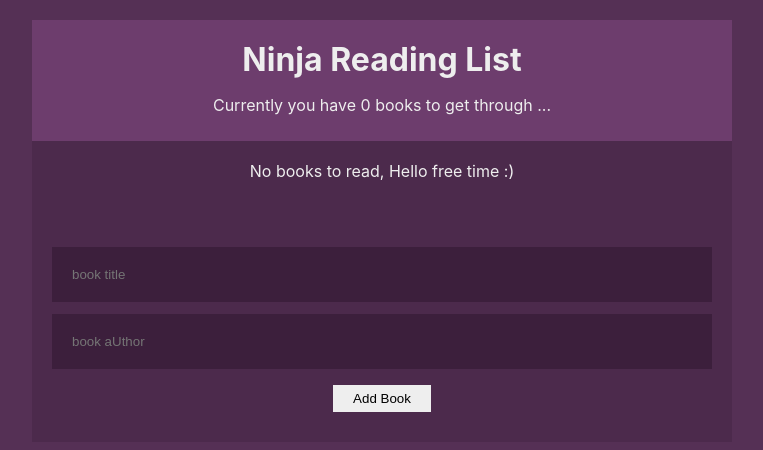
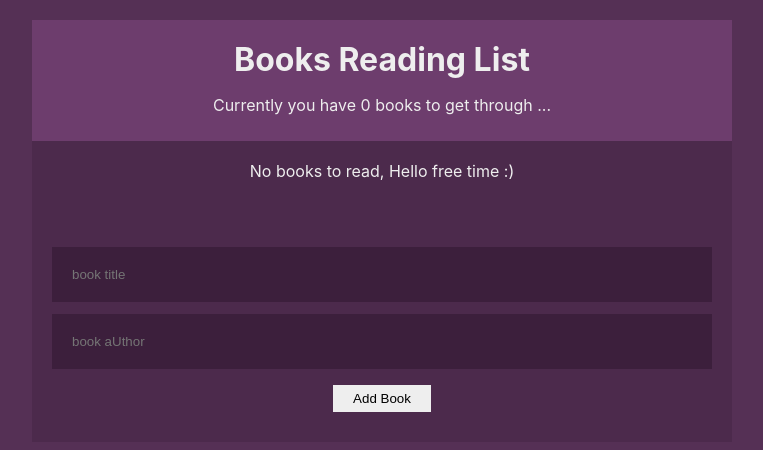
Before and after one commit to EspiraMarvin/books-app, a React (Create React App) app: page / in a window 1280 px wide. Shown: the top 450 px of the page, without its empty margins (258-1021 px from the left). Built offline with nearby package versions, Linux system fonts and the light colour scheme.

Commit message:
Navbar changes

```diff
--- a/src/components/Navbar.js
+++ b/src/components/Navbar.js
@@ -5,7 +5,7 @@ const Navbar = () => {
     const { books } = useContext(BookContext);
     return (
         <div className="navbar">
-            <h1>Ninja Reading List</h1>
+            <h1>Books Reading List</h1>
             <p>Currently you have { books.length } books to get through ...</p>
         </div>
   );
```
Also changed, not shown: 1 other file (tests, documents, lock files or other folders).
